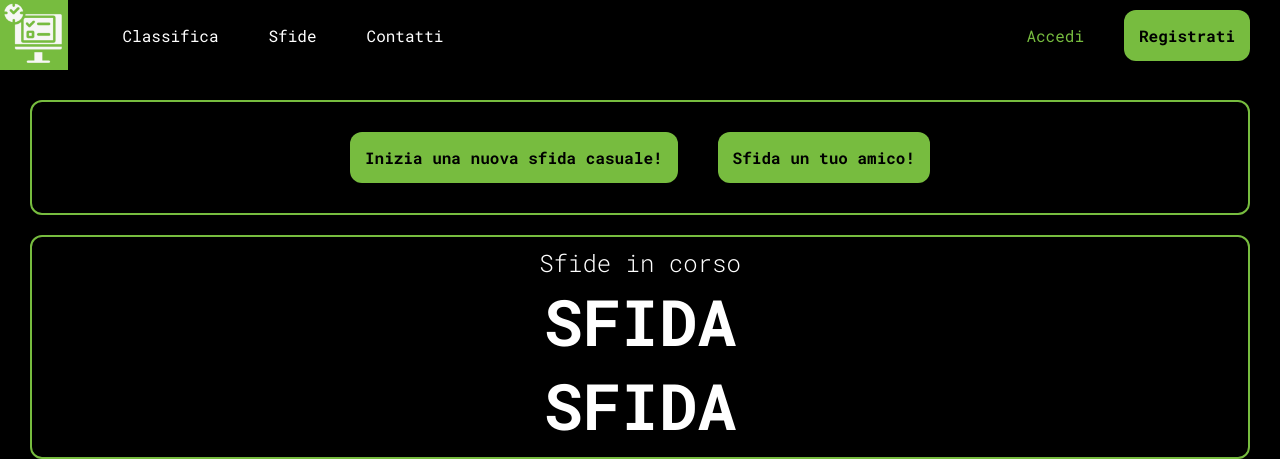
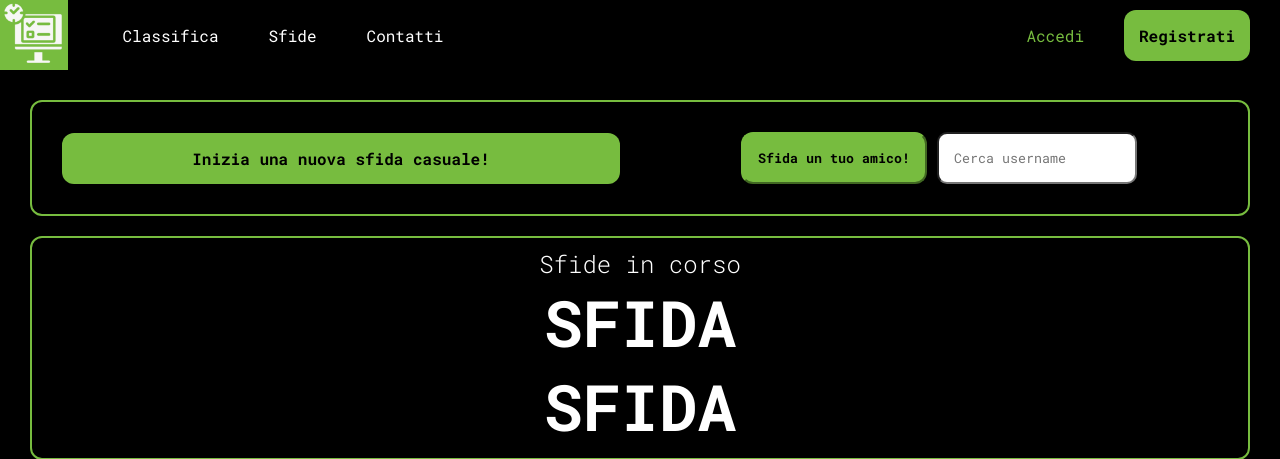
Before and after one commit to tamerhayek/progetto-ltw, a PHP site: page /sfida/ in a window 1280 px wide. Shown: the top 459 px of the page. Run offline with PHP 8.4, Linux system fonts and the light colour scheme.

Commit message:
inizio sfida amico

```diff
--- a/auth/registrazione/index.php
+++ b/auth/registrazione/index.php
@@ -93,7 +93,7 @@
                 }
                 ?>
             </div>
-            <form name="formregistrazione" id="form" method='POST' action="./registrati.php">
+            <form name="formregistrazione" id="form" method='POST' action="./registrati.php" onsubmit="return validaForm();">
                 <div class="grid">
                     <div id="divNome" class="form-control">
                         <label for="nome">Nome</label>
--- a/sfida/index.php
+++ b/sfida/index.php
@@ -51,8 +51,15 @@
     <!-- Nuove Sfide -->
     <div class="container">
         <div class="nuova-sfida">
-          <a class="button" href="./casuale.php">Inizia una nuova sfida casuale!</a>
-          <a class="button" href="">Sfida un tuo amico!</a>
+          <div class="casuale">
+            <a class="button" href="./casuale.php">Inizia una nuova sfida casuale!</a>
+          </div>
+          <div class="amico">
+             <form name="cercaAmico" action="./amico.php" method='POST'>
+              <button type='submit' class="button" id="sfidaamico">Sfida un tuo amico!</button>
+              <input type="text" name="username" id="avversario" placeholder="Cerca username">
+            <form>
+          </div>
         </div>
         <div class="sfide">
           <?php
--- a/sfida/sfide.css
+++ b/sfida/sfide.css
@@ -11,9 +11,28 @@
     border: 2px solid #77bc3f;
     border-radius: 12px;
     margin-bottom: 20px;
+    align-items: center;
 }
-.nuova-sfida a {
-    margin: 20px;
+
+.casuale{
+    padding: 20px;
+    width: 50%;
+}
+.amico{
+    width: 50%;
+    padding:20px;
+    display:flex;
+    justify-content: center;
+}
+form{
+    display: flex;
+}
+.nuova-sfida input{
+    padding:15px;
+    border: 1 px solid white;
+    border-radius: 10px;
+    align-self: center;
+    margin-left: 10px;
 }
 
 .sfide {
```
Also changed, not shown: auth/registrazione/validaRegistrazione.js (+23 -4 lines), sfida/amico.php (added, +18 -0 lines).
